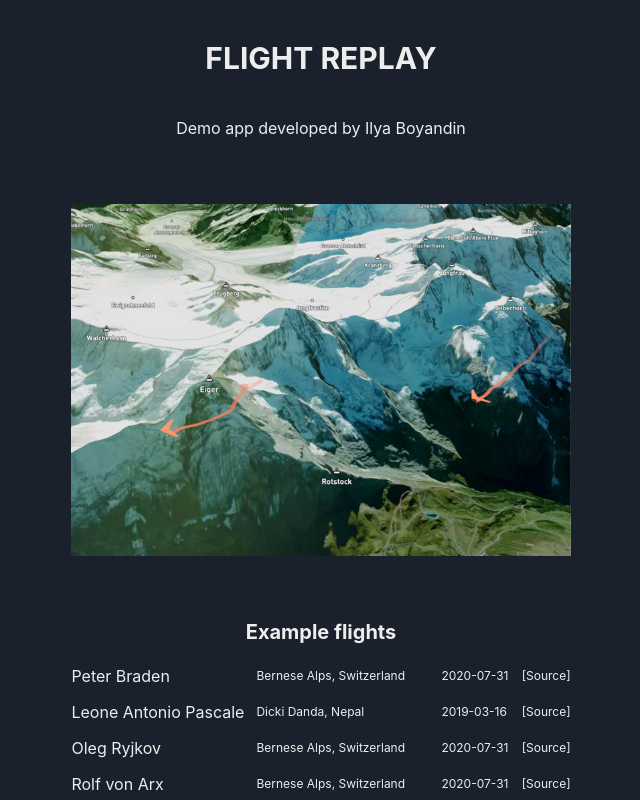
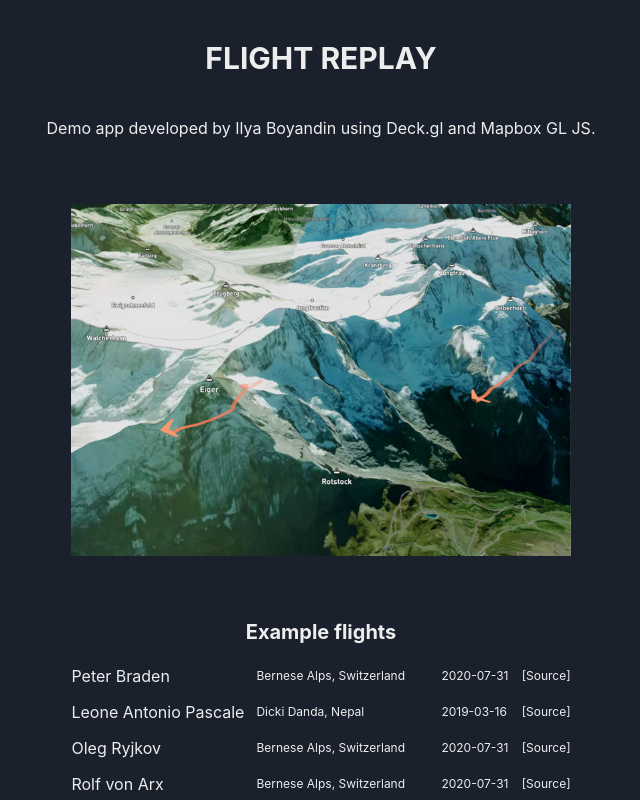
Before and after one commit to ilyabo/flight-replay, a Next.js app: page / in a window 1280 px wide. Shown: the top 800 px of the page, without its empty margins (319-959 px from the left). Built offline with nearby package versions, Linux system fonts and the light colour scheme.

Commit message:
Added Credits

```diff
--- a/pages/index.tsx
+++ b/pages/index.tsx
@@ -21,7 +21,9 @@ const Home: NextPage = () => {
             Flight Replay
           </Heading>
           <Box>
-            Demo app developed by <Link href="https://ilya.boyandin.me/">Ilya Boyandin</Link>
+            Demo app developed by <Link href="https://ilya.boyandin.me/">Ilya Boyandin</Link> using{' '}
+            <Link href="https://deck.gl/">Deck.gl</Link> and{' '}
+            <Link href="https://docs.mapbox.com/mapbox-gl-js/">Mapbox GL JS</Link>.
           </Box>
           <Box position="relative" maxWidth="100%" h={[200, 300, 400]} w={[300, 400, 500]}>
             <Image
```
